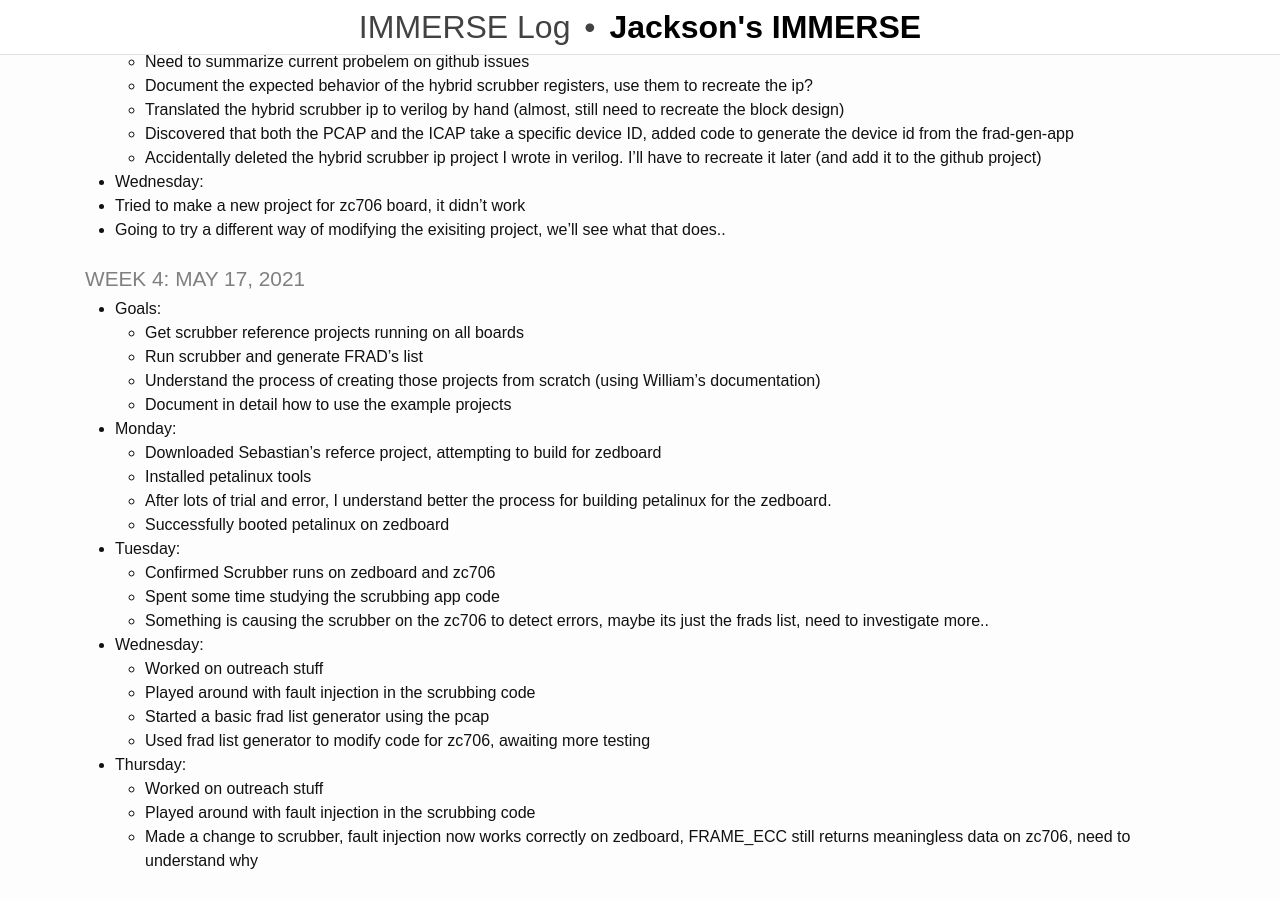
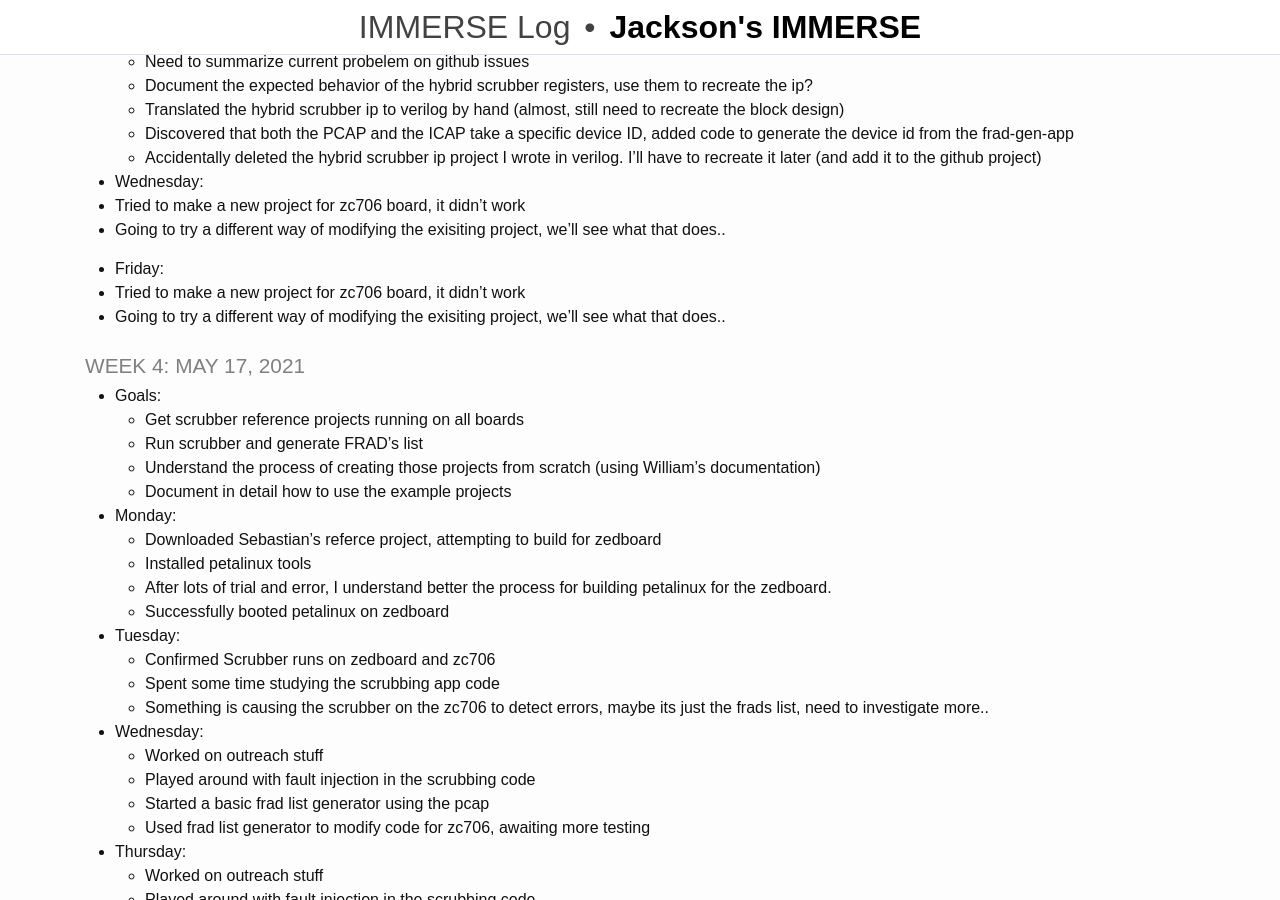
Before and after one commit to rjsmith1999/IMMERSE, a Jekyll site: the page built from _pages/log.md, in a window 1280 px wide and 900 px high, scrolled down 632 px. Built offline with Jekyll 4.4.1, drawn with Linux system fonts in a browser that asks for light colours.

Commit message:
Update Log

```diff
--- a/_pages/log.md
+++ b/_pages/log.md
@@ -37,6 +37,10 @@ title: IMMERSE Log
   - Accidentally deleted the hybrid scrubber ip project I wrote in verilog. I'll have to recreate it later (and add it to the github project)
 
 * **Wednesday**:
+ - Tried to make a new project for zc706 board, it didn't work
+ - Going to try a different way of modifying the exisiting project, we'll see what that does..
+
+* **Friday**:
  - Tried to make a new project for zc706 board, it didn't work
  - Going to try a different way of modifying the exisiting project, we'll see what that does..
 
```
